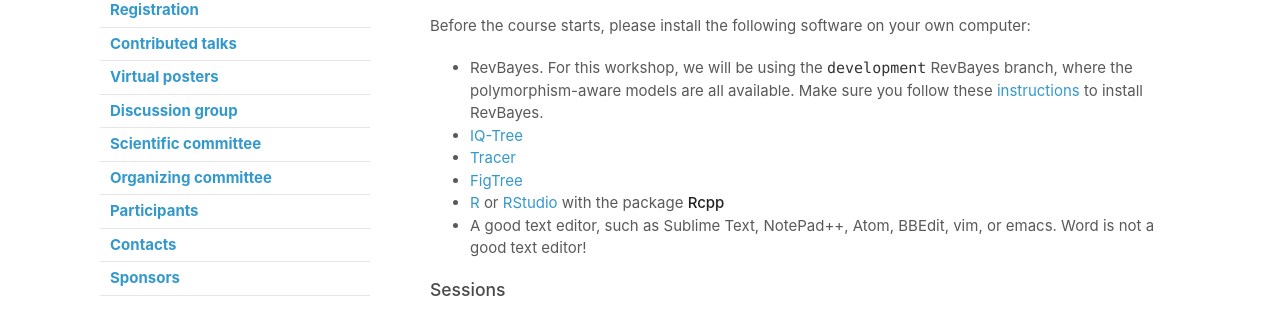
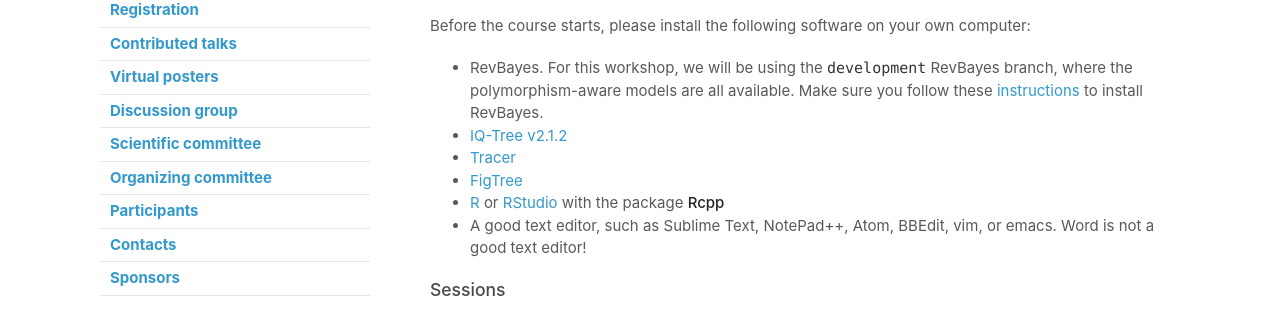
Before and after one commit to mrborges23/micphy2021, a Jekyll site: the page built from workshop.md, in a window 1280 px wide and 900 px high. Shown: the part 280-600 px from the top of the window. Built offline with Jekyll 4.4.1, drawn with Linux system fonts in a browser that asks for light colours; our own code applies the rules of GitHub Pages for plain Markdown files.

Commit message:
updating session 3

````diff
--- a/workshop.md
+++ b/workshop.md
@@ -9,7 +9,7 @@ Registration is now closed!
 Before the course starts, please install the following software on your own computer:
 
 * RevBayes. For this workshop, we will be using the ```development``` RevBayes branch, where the polymorphism-aware models are all available. Make sure you follow these [instructions](revbayes.md) to install RevBayes.
-* [IQ-Tree](http://www.iqtree.org/)
+* [IQ-Tree v2.1.2](http://www.iqtree.org/)
 * [Tracer](https://beast.community/tracer)
 * [FigTree](https://github.com/rambaut/figtree/releases)
 * [R](https://www.r-project.org/) or [RStudio](https://rstudio.com/) with the package **Rcpp**
````
